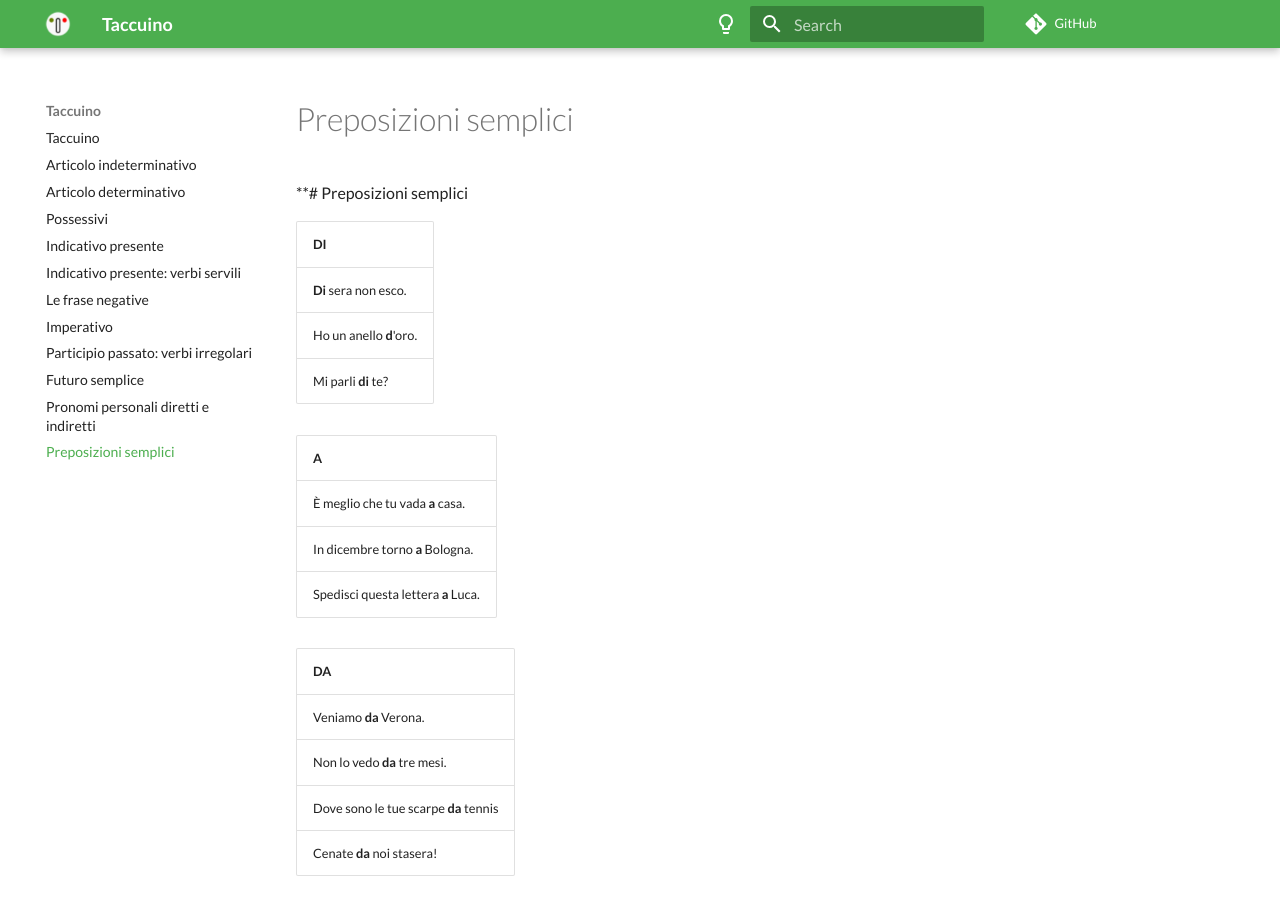
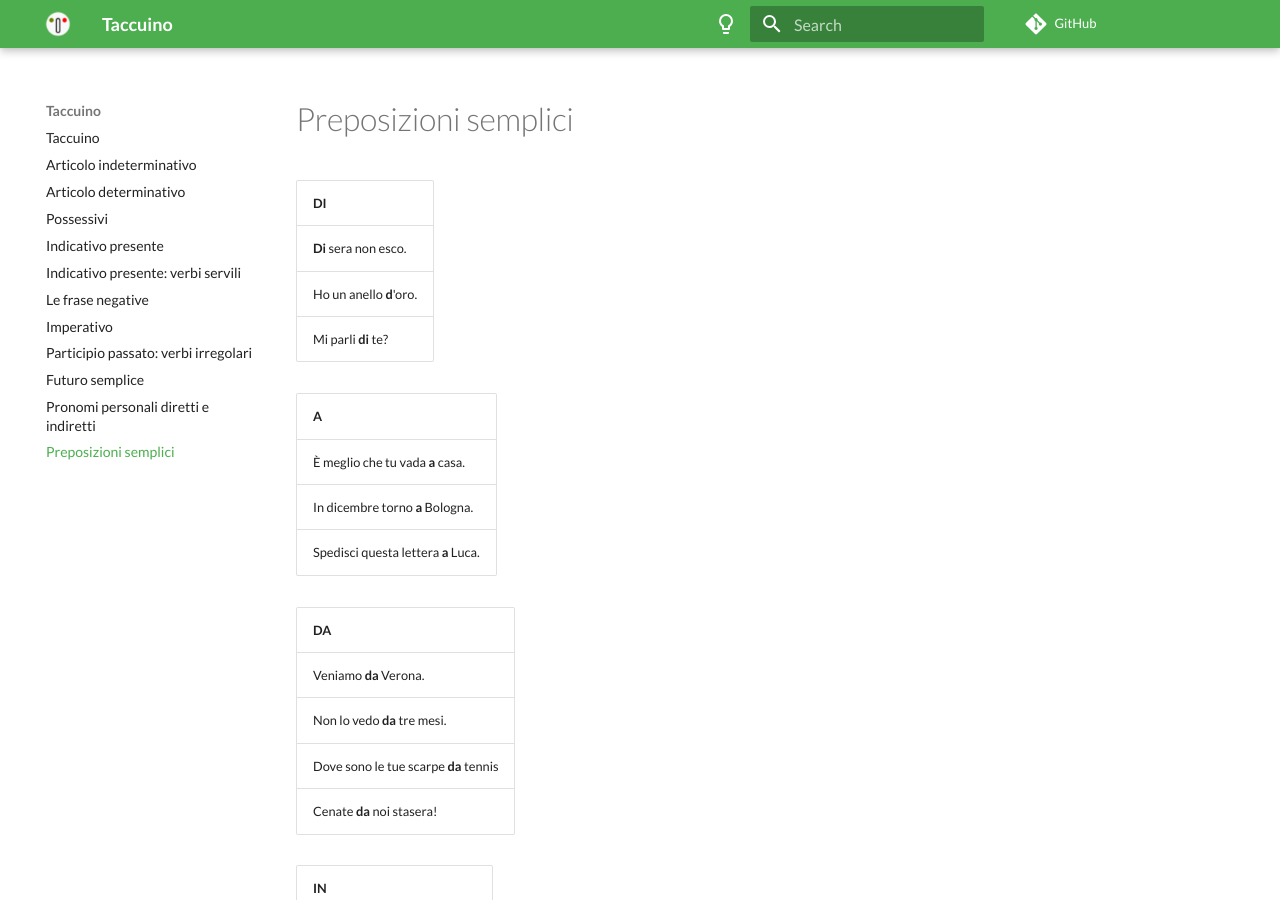
Before and after one commit to dmpop/taccuino, an MkDocs documentation site: the page built from docs/preposizioni-semplici.md, in a window 1280 px wide and 900 px high. Built offline with MkDocs 1.6.1 and Material for MkDocs 9.7.7, drawn with Linux system fonts in a browser that asks for light colours; comment, search, counter and statistics services are not loaded.

Commit message:
Update description

```diff
--- a/docs/preposizioni-semplici.md
+++ b/docs/preposizioni-semplici.md
@@ -1,4 +1,4 @@
-**# Preposizioni semplici
+# Preposizioni semplici
 
 | DI                      |
 | ----------------------- |
```
Also changed, not shown: docs/index.md (+0 -2 lines).
